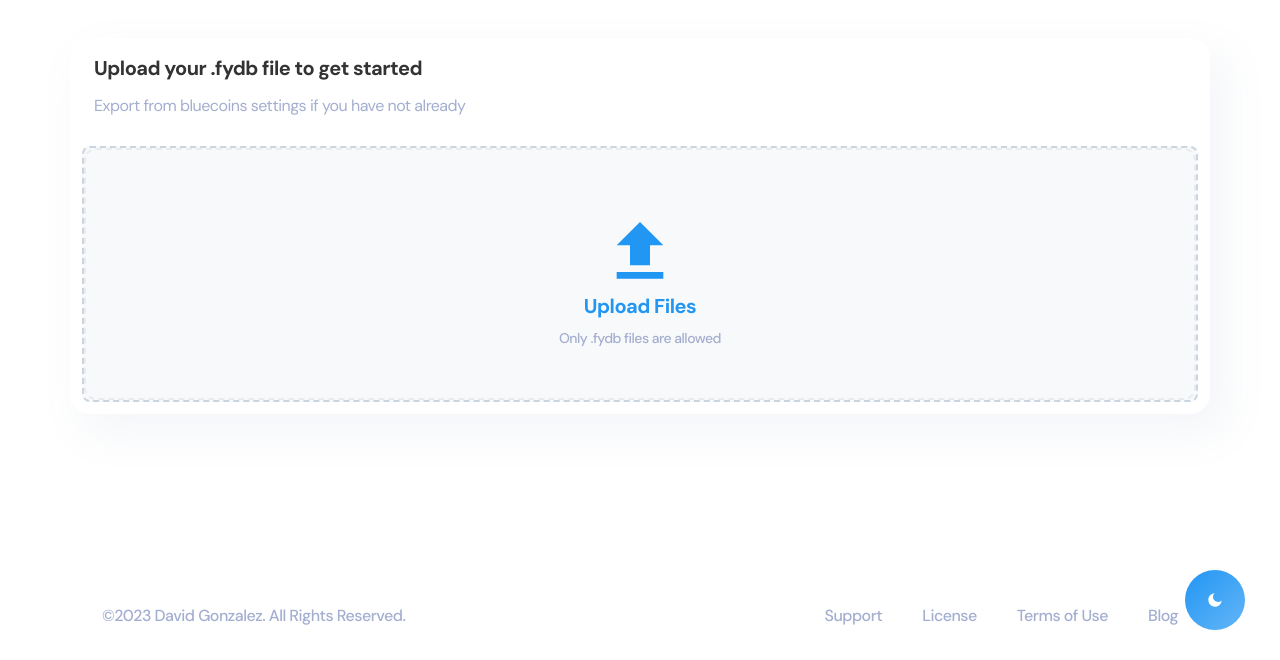
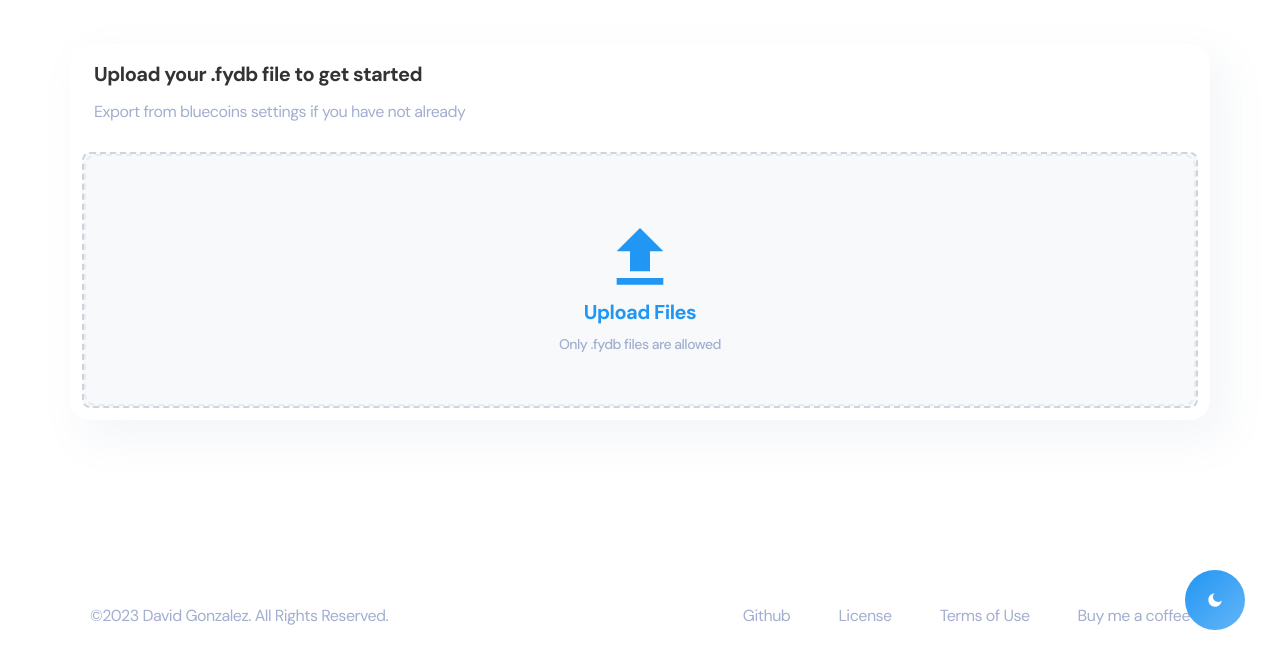
Before and after one commit to davidgonzalezfx/bluecoins-web, a React (Create React App) app: page /upload in a window 1280 px wide. Shown: the part 140-800 px from the top of the page. Built offline with nearby package versions, Linux system fonts and the light colour scheme.

Commit message:
Fix - Footer styles

```diff
--- a/src/components/Footer/Footer.tsx
+++ b/src/components/Footer/Footer.tsx
@@ -1,36 +1,33 @@
 const Footer = () => {
   return (
-    <div className="flex w-full flex-col items-center justify-between px-1 pb-8 pt-3 lg:px-8 xl:flex-row">
-      <h5 className="mb-4 text-center text-sm font-medium text-gray-600 sm:!mb-0 md:text-lg">
-        <p className="mb-4 text-center text-sm text-gray-600 sm:!mb-0 md:text-base">
+    <div className="z-[5] mx-auto flex w-full max-w-screen-sm flex-col items-center justify-between px-[20px] pb-4 lg:mb-6 lg:max-w-[100%] lg:flex-row xl:mb-2 xl:w-[1310px] xl:pb-6">
+      <p className="mb-6 text-center text-sm text-gray-600 md:text-base lg:mb-0">
         ©{new Date().getFullYear()} David Gonzalez. All Rights Reserved.
       </p>
-      </h5>
-      <div>
-        <ul className="flex flex-wrap items-center gap-3 sm:flex-nowrap md:gap-10">
-          <li>
+      <ul className="flex flex-wrap items-center sm:flex-nowrap">
+        <li className="mr-12">
           <a
             target="blank"
-              href="mailto:hello@simmmple.com"
-              className="text-base font-medium text-gray-600 hover:text-gray-600"
+            href="davidgonzalezfx.com"
+            className="text-sm text-gray-600 hover:text-gray-600 md:text-base"
           >
-              Support
+            Github
           </a>
         </li>
-          <li>
+        <li className="mr-12">
           <a
             target="blank"
             href="https://simmmple.com/licenses"
-              className="text-base font-medium text-gray-600 hover:text-gray-600"
+            className="text-sm text-gray-600 hover:text-gray-600 md:text-base"
           >
             License
           </a>
         </li>
-          <li>
+        <li className="mr-12">
           <a
             target="blank"
             href="https://simmmple.com/terms-of-service"
-              className="text-base font-medium text-gray-600 hover:text-gray-600"
+            className="text-sm text-gray-600 hover:text-gray-600 md:text-base"
           >
             Terms of Use
           </a>
@@ -38,14 +35,13 @@ const Footer = () => {
         <li>
           <a
             target="blank"
-              href="https://blog.horizon-ui.com/"
-              className="text-base font-medium text-gray-600 hover:text-gray-600"
+            href="davidgonzalezfx.com"
+            className="text-sm text-gray-600 hover:text-gray-600 md:text-base"
           >
-              Blog
+            Buy me a coffee
           </a>
         </li>
       </ul>
-      </div>
     </div>
   );
 };
--- a/src/routes.tsx
+++ b/src/routes.tsx
@@ -5,15 +5,12 @@ const routes = [
   {
     path: "/",
     title: "Home",
-    exact: true,
     layout: MainLayout,
     component: Home,
   },
   {
     path: "/upload",
     title: "Upload",
-    exact: true,
-    layout: null,
     component: Upload,
   },
 ];
```
Lines whose indentation alone changed are shown as unchanged.
